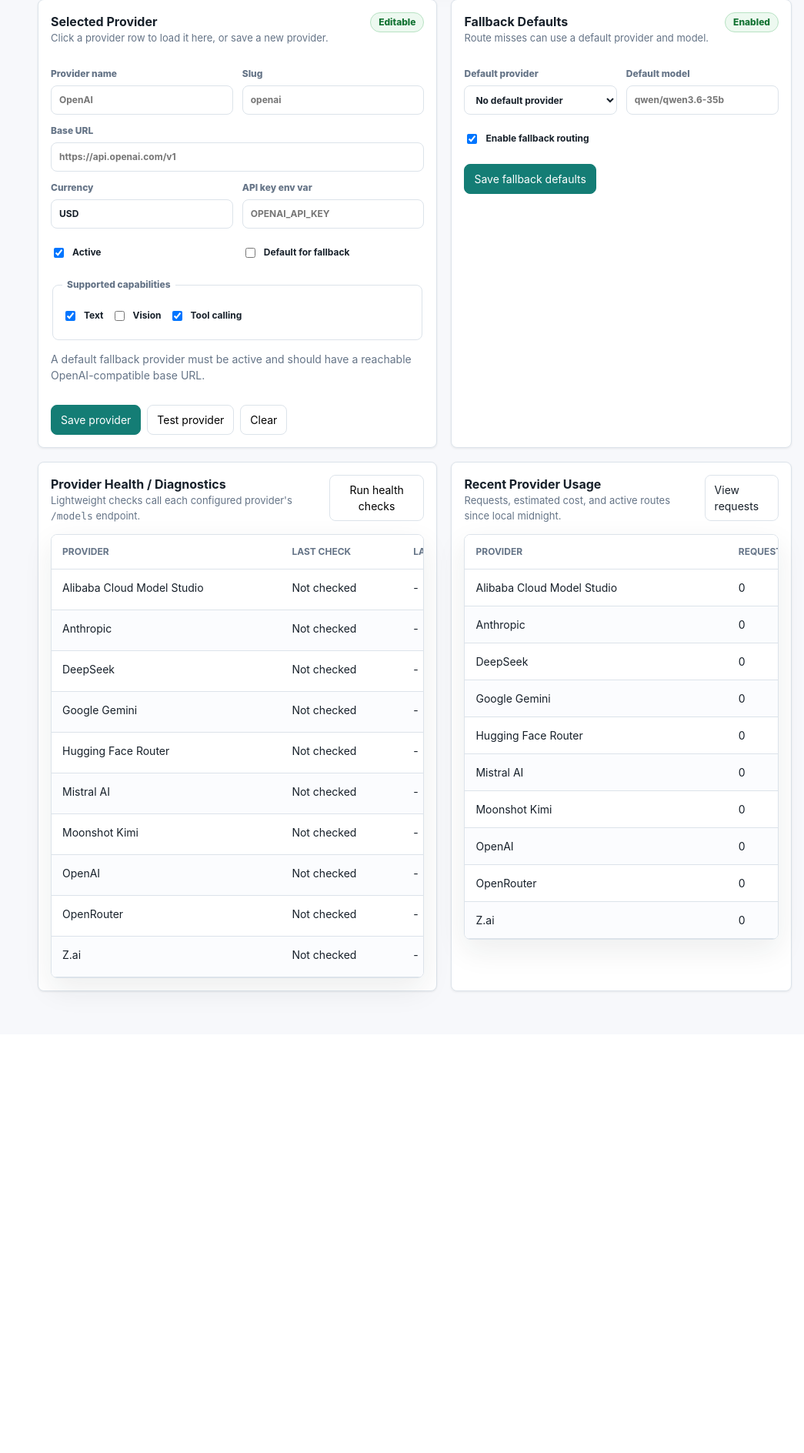
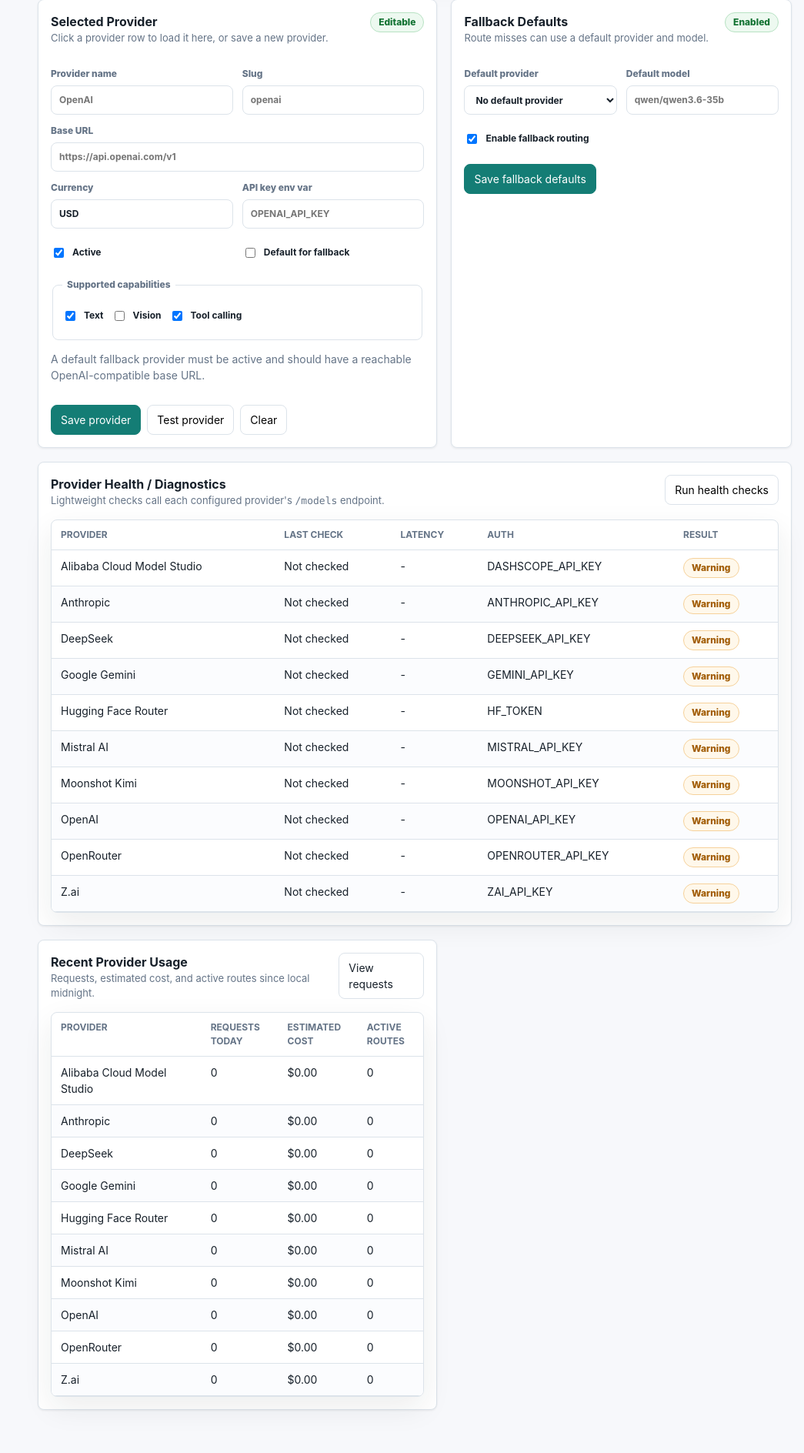
Before and after one commit to shamitv/llm-observe-proxy, a FastAPI app: page /admin/settings/providers in a window 1280 px wide. Shown: the part 1326-3214 px from the top of the page at 77% size, without its empty margins (235-1280 px from the left). Before the commit the page ends 2624 px from the top, so only its background shows below. Run offline with FastAPI, Linux system fonts and the light colour scheme.

Commit message:
fix: polish settings health tables

```diff
--- a/src/llm_observe_proxy/static/styles.css
+++ b/src/llm_observe_proxy/static/styles.css
@@ -1294,7 +1294,8 @@ figcaption {
 }
 
 .registry-card,
-.route-summary-card {
+.route-summary-card,
+.health-card {
   grid-column: 1 / -1;
 }
 
@@ -1425,6 +1426,18 @@ fieldset legend,
   font-size: 12px;
 }
 
+.diagnostics-card .data-table,
+.usage-card .data-table {
+  min-width: 0;
+}
+
+.diagnostics-card .data-table th,
+.diagnostics-card .data-table td,
+.usage-card .data-table th,
+.usage-card .data-table td {
+  padding: 10px 12px;
+}
+
 .fix-list,
 .stat-list {
   display: grid;
--- a/src/llm_observe_proxy/templates/settings_diagnostics.html
+++ b/src/llm_observe_proxy/templates/settings_diagnostics.html
@@ -9,7 +9,7 @@
 {% endblock %}
 {% block settings_content %}
 <section class="settings-grid v05-grid">
-  <article class="card diagnostics-card">
+  <article class="card diagnostics-card health-card">
     <div class="card-header">
       <div>
         <h2>Provider Health Overview</h2>
--- a/src/llm_observe_proxy/templates/settings_providers.html
+++ b/src/llm_observe_proxy/templates/settings_providers.html
@@ -165,7 +165,7 @@
     </div>
   </form>
 
-  <article class="card diagnostics-card">
+  <article class="card diagnostics-card health-card">
     <div class="card-header">
       <div>
         <h2>Provider Health / Diagnostics</h2>
```
